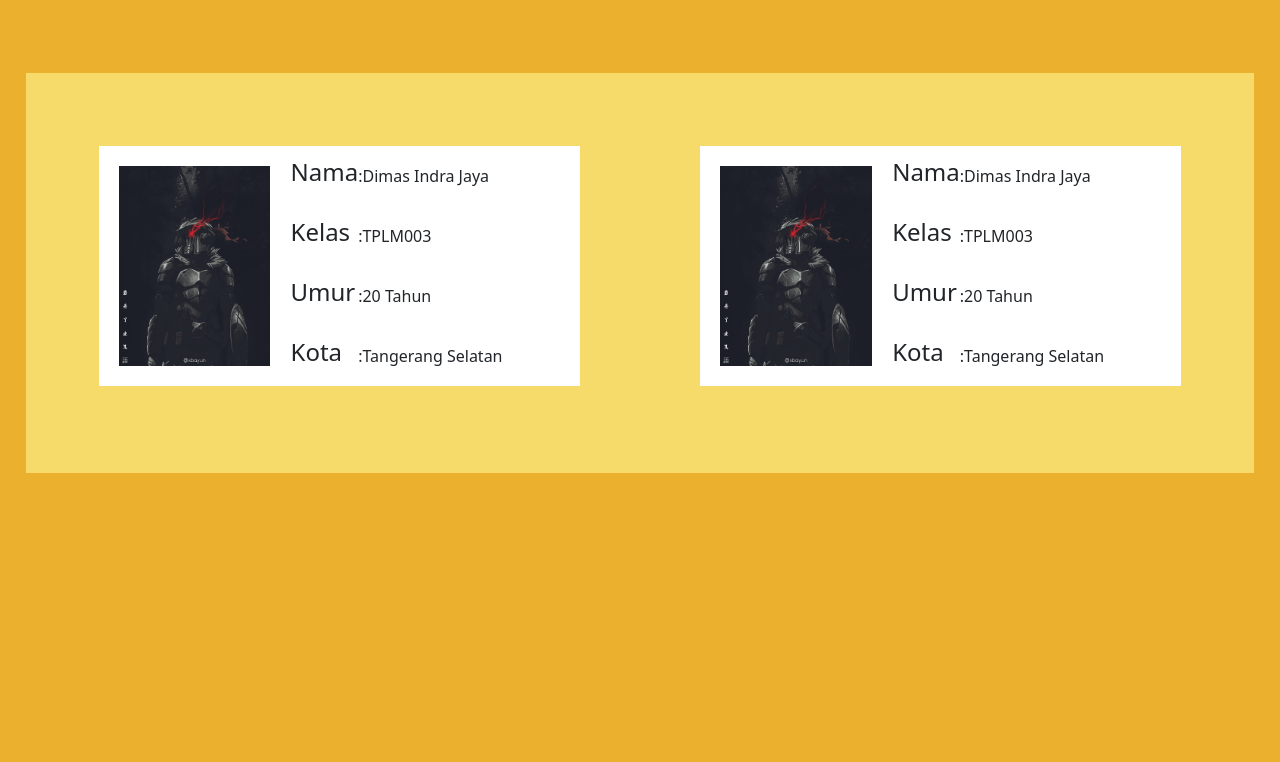
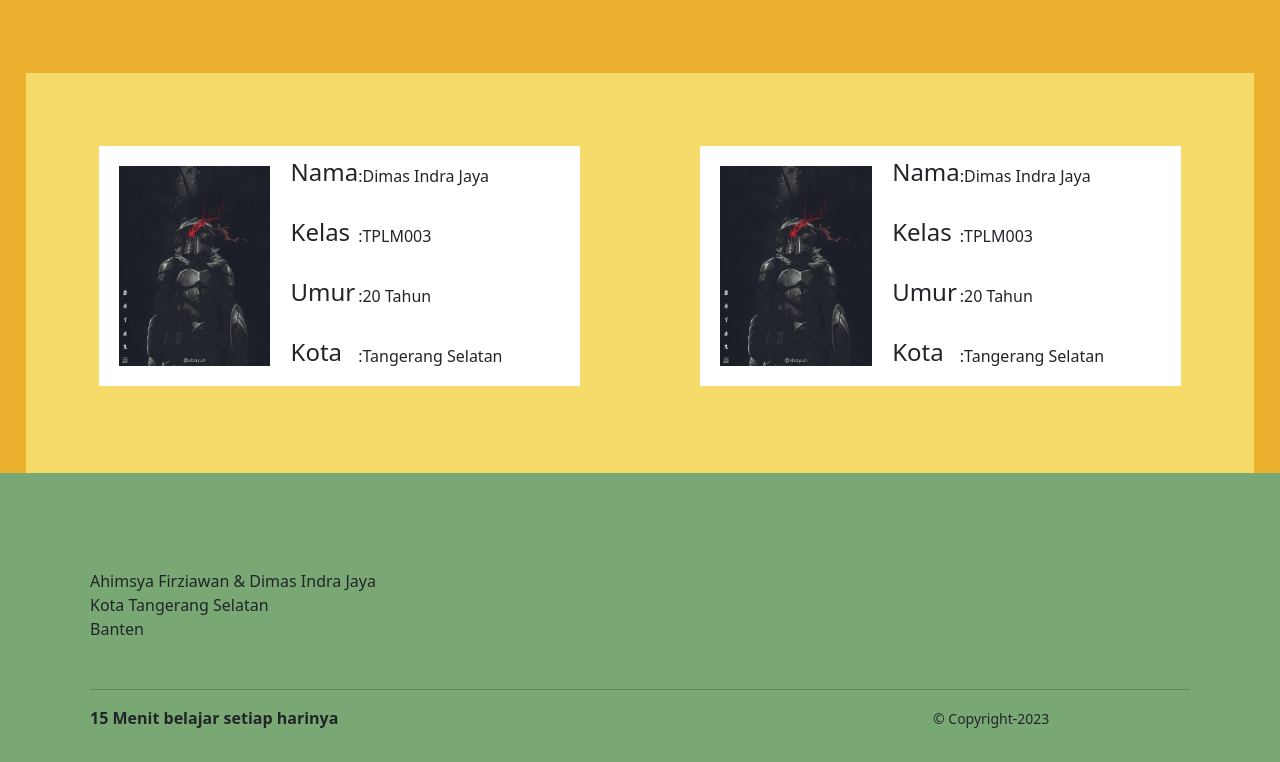
Before and after one commit to Firzi-Rep/project-bersama, a plain HTML site: page index.html in a window 1280 px wide. Shown: the part 63-825 px from the top of the page. Before the commit the page ends 800 px from the top, so only its background shows below. Drawn offline with Linux system fonts and the light colour scheme.

Commit message:
add footer

```diff
--- a/index.html
+++ b/index.html
@@ -104,6 +104,38 @@
         </div>
         <!-- Kotak Data End -->
 
+        <!-- footer start -->
+        <div class="bg-light">
+            <footer class="footer">
+                <div class="container">
+                    <div class="pt-5 px-lg-2 px-0 pb-3">
+                        <p class="my-5">Ahimsya Firziawan & Dimas Indra Jaya<br>
+                            Kota Tangerang Selatan <br>Banten
+                        </p>
+                        <hr>
+                        <div class="row">
+                            <div class="col-sm-3">
+                                <p class="font-weight-600 mr-5"><strong>15 Menit belajar setiap harinya</strong></p>
+                            </div>
+                            <div class="col-sm-6 social-media">
+                                <dl>
+                                    <dd>
+                                        <a href="/index.html" class="fa fa-facebook"></a>
+                                        <a href="/index.html" class="fa fa-twitter"></a>
+                                        <a href="https://www.instagram.com/ahimsyafirzi/" class="fa fa-instagram"></a>
+                                    </dd>
+                                </dl>
+                            </div>
+                            <div class="col-sm-3">
+                                <small class="copyright">&copy; Copyright-2023</small>
+                            </div>
+                        </div>
+                    </div>
+                </div>
+            </footer>
+        </div>
+        <!-- footer end -->
+
         <script src="/framework/js/bootstrap.min.js"></script>
     </body>
 </html>
```
